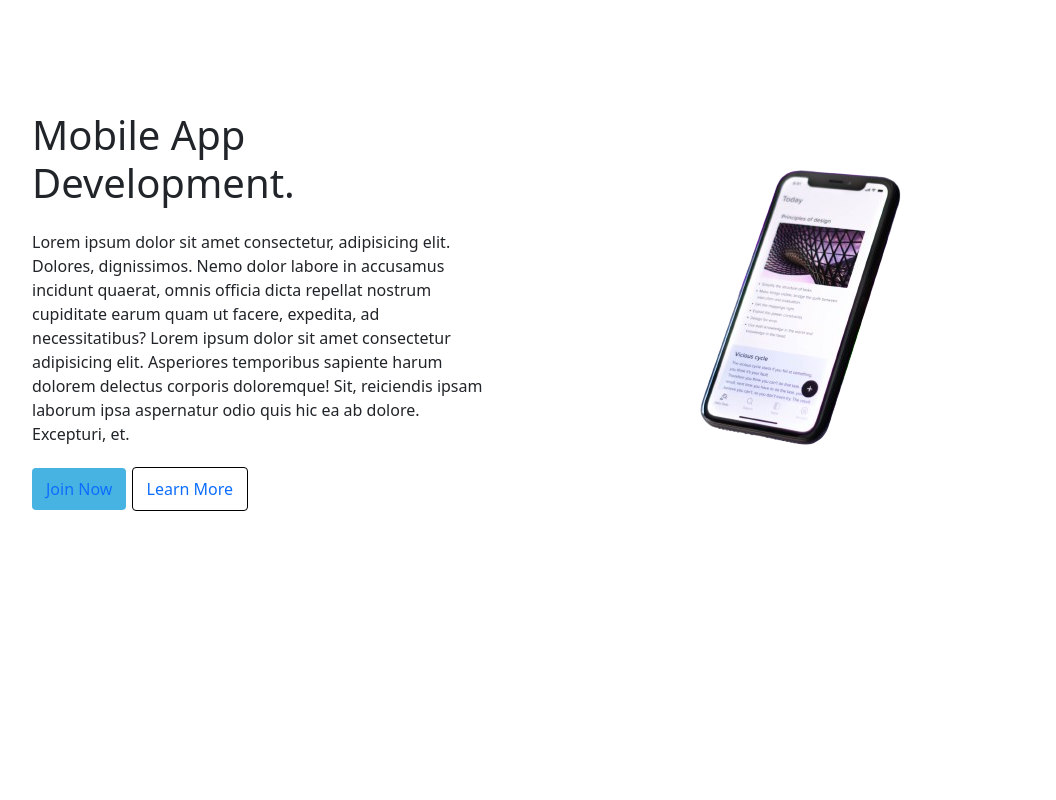
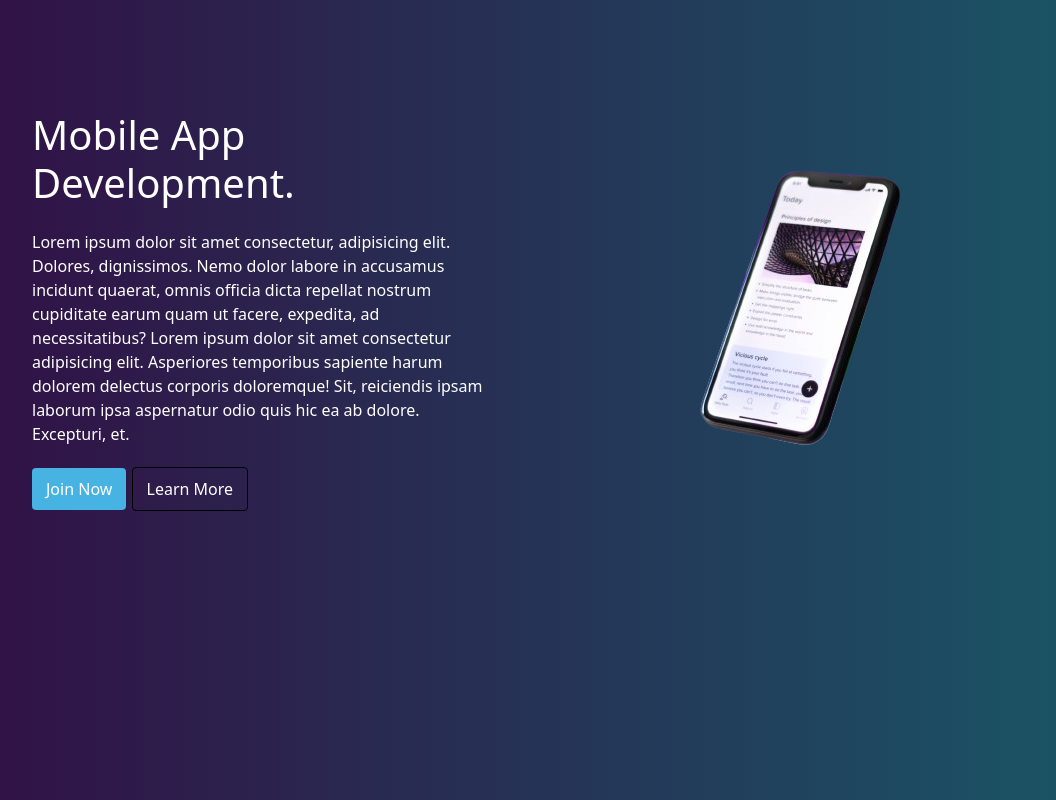
Before and after one commit to PeterProjectGit/IKT, a plain HTML site: page index.html in a window 1280 px wide. Shown: the whole page, without its empty margins (56-1112 px from the left). Drawn offline with nearby package versions, Linux system fonts and the light colour scheme.

Commit message:
elfogadható

```diff
--- a/style.css
+++ b/style.css
@@ -1,10 +1,13 @@
-*{padding: 0; margin: 0; box-sizing: border-box;}
+*{padding: 0; margin: 0; box-sizing: border-box;
 
+}
+body{background-image: linear-gradient(to left,#175D69,#320F45)}
 #button-jn{
     padding:10px 14px;
     border-radius: 4px;
     background-color: #47B3E2;
     text-decoration: none;
+    color: white;
 
 }
 #button-ln{
@@ -13,11 +16,16 @@
     padding:10px 14px;
     border:1px solid black;
     border-radius: 4px;
+    color: white;
 
+}
+h1{
+    color: white;
 }
 #myl{
     line-height: 1.5;
     padding: 15px 0;
+    color: white;
 }
 .my-coll{
     margin: auto;
```
